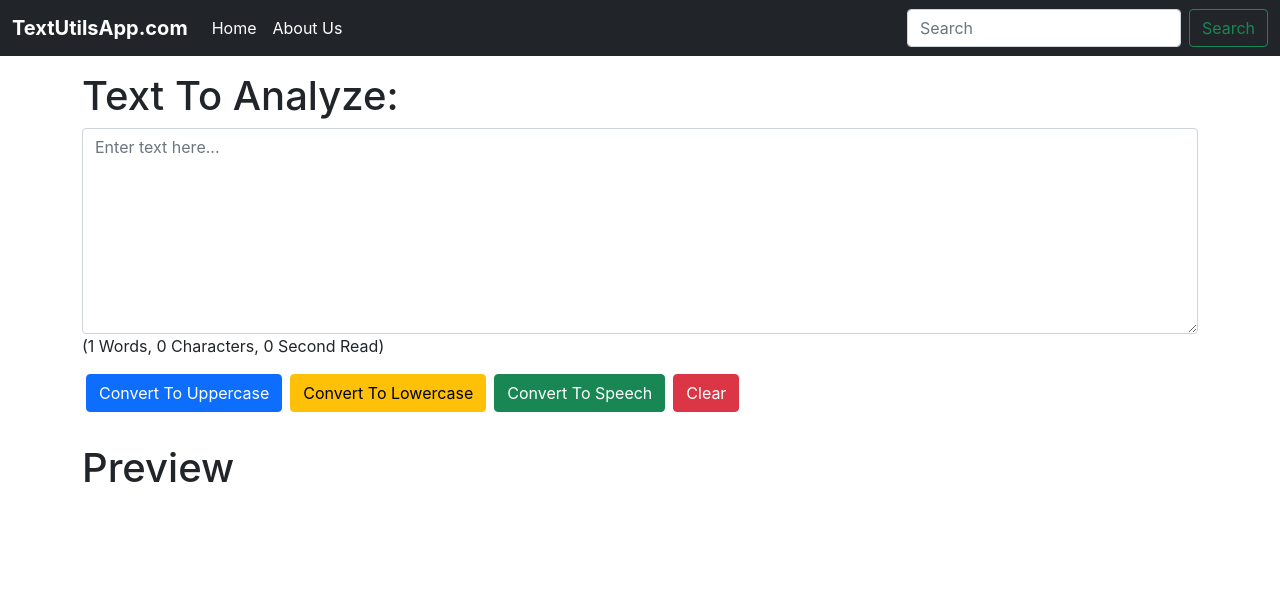
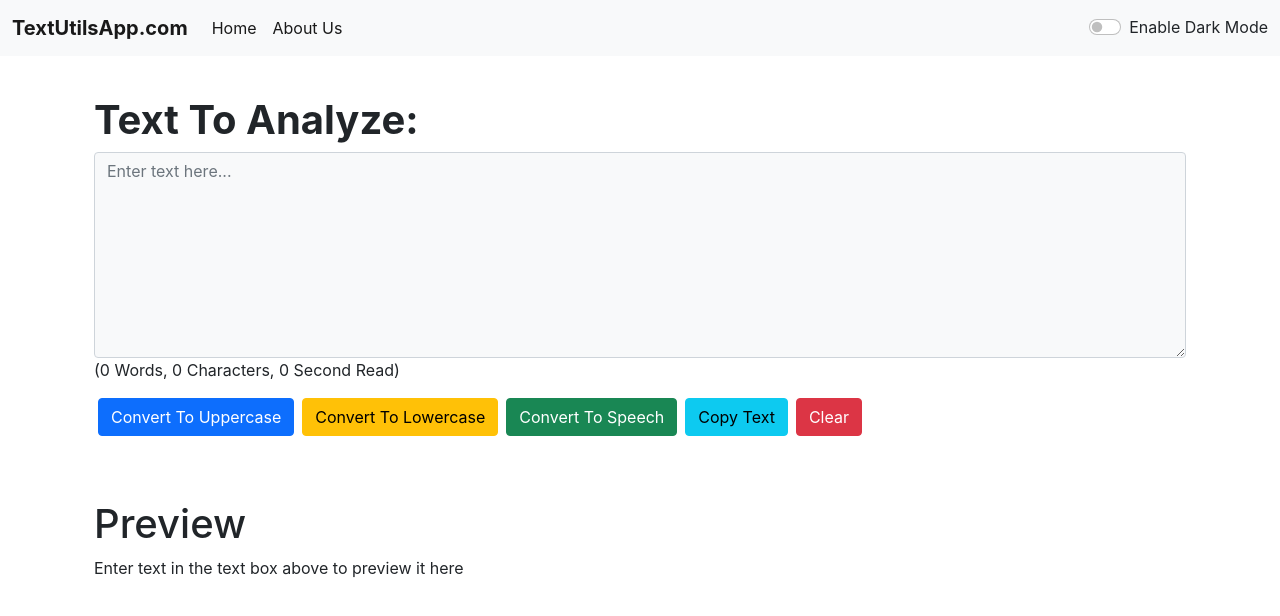
Before and after one commit to mehul-srivastava/textutils-react, a React (Create React App) app: page / in a window 1280 px wide. Shown: the top 616 px of the page. Built offline with nearby package versions, Linux system fonts and the light colour scheme.

Commit message:
dark mode to entire app

```diff
--- a/src/App.js
+++ b/src/App.js
@@ -1,13 +1,26 @@
+import { useState } from "react";
 import About from "./components/About";
 import Navbar from "./components/Navbar";
 import TextForm from "./components/TextForm";
 
 function App() {
+  const [theme, setTheme] = useState("light");
+  const toggleMode = () => {
+    if (theme == "light") {
+      setTheme("dark");
+      document.body.style.backgroundColor = "#343a40";
+      document.body.style.color = "#fff";
+    } else {
+      setTheme("light");
+      document.body.style.backgroundColor = "#fff";
+      document.body.style.color = "#343a40";
+    }
+  };
   return (
     <>
-      <Navbar title="TextUtilsApp" aboutText="About Us" />
-      <TextForm />
-      {/* <About /> */}
+      <Navbar title="TextUtilsApp" mode={theme} toggleMode={toggleMode} />
+      <TextForm mode={theme} />
+      {/* <About mode={theme} /> */}
     </>
   );
 }
--- a/src/components/About.js
+++ b/src/components/About.js
@@ -1,56 +1,29 @@
-import { useState } from "react";
-
-function About() {
-  const [myStyle, setMyStyle] = useState({
-    backgroundColor: "black",
-    color: "white",
-  });
-
-  const [btnText, setBtnText] = useState({
-    text: "Enable Light Mode",
-    style: "light",
-  });
-
-  const handleDarkMode = () => {
-    if (myStyle.color == "white") {
-      setMyStyle({
-        backgroundColor: "white",
-        color: "black",
-      });
-
-      setBtnText({
-        text: "Enable Dark Mode",
-        style: "dark",
-      });
-    } else {
-      setMyStyle({
-        backgroundColor: "black",
-        color: "white",
-      });
-
-      setBtnText({
-        text: "Enable Light Mode",
-        style: "light",
-      });
-    }
-  };
-
+function About(props) {
   return (
-    <div className="container my-4 p-4" style={myStyle}>
+    <div
+      className={`container my-4 p-4 bg-${
+        props.mode == "light" ? "white" : "grey"
+      }`}
+    >
       <h1>
         <b>About Us</b>
       </h1>
       <div className="accordion" id="accordionExample">
-        <div className="accordion-item">
+        <div
+          className={`accordion-item bg-${
+            props.mode == "light" ? "white" : "dark"
+          }`}
+        >
           <h2 className="accordion-header" id="headingOne">
             <button
-              className="accordion-button"
+              className={`accordion-button bg-${
+                props.mode == "light" ? "white" : "dark"
+              } text-${props.mode == "light" ? "dark" : "light"}`}
               type="button"
               data-bs-toggle="collapse"
               data-bs-target="#collapseOne"
               aria-expanded="true"
               aria-controls="collapseOne"
-              style={myStyle}
             >
               Accordion Item #1
             </button>
@@ -61,7 +34,7 @@ function About() {
             aria-labelledby="headingOne"
             data-bs-parent="#accordionExample"
           >
-            <div className="accordion-body" style={myStyle}>
+            <div className="accordion-body">
               <strong>This is the first item's accordion body.</strong> It is
               shown by default, until the collapse plugin adds the appropriate
               classes that we use to style each element. These classes control
@@ -73,16 +46,21 @@ function About() {
             </div>
           </div>
         </div>
-        <div className="accordion-item">
+        <div
+          className={`accordion-item bg-${
+            props.mode == "light" ? "white" : "dark"
+          }`}
+        >
           <h2 className="accordion-header" id="headingTwo">
             <button
-              className="accordion-button collapsed"
+              className={`accordion-button collapsed bg-${
+                props.mode == "light" ? "white" : "dark"
+              } text-${props.mode == "light" ? "dark" : "light"}`}
               type="button"
               data-bs-toggle="collapse"
               data-bs-target="#collapseTwo"
               aria-expanded="false"
               aria-controls="collapseTwo"
-              style={myStyle}
             >
               Accordion Item #2
             </button>
@@ -93,7 +71,7 @@ function About() {
             aria-labelledby="headingTwo"
             data-bs-parent="#accordionExample"
           >
-            <div className="accordion-body" style={myStyle}>
+            <div className="accordion-body">
               <strong>This is the second item's accordion body.</strong> It is
               hidden by default, until the collapse plugin adds the appropriate
               classes that we use to style each element. These classes control
@@ -105,16 +83,21 @@ function About() {
             </div>
           </div>
         </div>
-        <div className="accordion-item">
+        <div
+          className={`accordion-item bg-${
+            props.mode == "light" ? "white" : "dark"
+          }`}
+        >
           <h2 className="accordion-header" id="headingThree">
             <button
-              className="accordion-button collapsed"
+              className={`accordion-button collapsed bg-${
+                props.mode == "light" ? "white" : "dark"
+              } text-${props.mode == "light" ? "dark" : "light"}`}
               type="button"
               data-bs-toggle="collapse"
               data-bs-target="#collapseThree"
               aria-expanded="false"
               aria-controls="collapseThree"
-              style={myStyle}
             >
               Accordion Item #3
             </button>
@@ -125,7 +108,7 @@ function About() {
             aria-labelledby="headingThree"
             data-bs-parent="#accordionExample"
           >
-            <div className="accordion-body" style={myStyle}>
+            <div className="accordion-body">
               <strong>This is the third item's accordion body.</strong> It is
               hidden by default, until the collapse plugin adds the appropriate
               classes that we use to style each element. These classes control
@@ -139,9 +122,6 @@ function About() {
         </div>
       </div>
       <br />
-      <button className={`btn btn-${btnText.style}`} onClick={handleDarkMode}>
-        {btnText.text}
-      </button>
     </div>
   );
 }
--- a/src/components/Navbar.js
+++ b/src/components/Navbar.js
@@ -3,7 +3,9 @@ import PropTypes from "prop-types";
 function Navbar(props) {
   return (
     <>
-      <nav className="navbar navbar-expand-lg navbar-dark bg-dark">
+      <nav
+        className={`navbar navbar-expand-lg sticky-top navbar-${props.mode} bg-${props.mode}`}
+      >
         <div className="container-fluid">
           <a className="navbar-brand" href="#">
             <b>{props.title}.com</b>
@@ -32,7 +34,24 @@ function Navbar(props) {
                 </a>
               </li>
             </ul>
-            <form className="d-flex">
+            <div className="form-check form-switch">
+              <input
+                className="form-check-input"
+                type="checkbox"
+                role="switch"
+                id="flexSwitchCheckDefault"
+                onClick={props.toggleMode}
+              />
+              <label
+                className={`form-check-label text-${
+                  props.mode == "dark" ? "light" : "dark"
+                }`}
+                htmlFor="flexSwitchCheckDefault"
+              >
+                Enable {props.mode == "dark" ? "Light" : "Dark"} Mode
+              </label>
+            </div>
+            {/* <form className="d-flex">
               <input
                 className="form-control me-2"
                 type="search"
@@ -42,7 +61,7 @@ function Navbar(props) {
               <button className="btn btn-outline-success" type="submit">
                 Search
               </button>
-            </form>
+            </form> */}
           </div>
         </div>
       </nav>
@@ -57,7 +76,7 @@ Navbar.propTypes = {
 
 Navbar.defaultProps = {
   title: "TextUtils.com",
-  aboutText: "About",
+  aboutText: "About Us",
 };
 
 export default Navbar;
--- a/src/components/TextForm.js
+++ b/src/components/TextForm.js
@@ -1,6 +1,6 @@
 import { useState } from "react";
 
-function TextForm() {
+function TextForm(props) {
   const [text, setText] = useState("");
   const [minsToRead, setMinsToRead] = useState("0 Second");
 
@@ -16,12 +16,20 @@ function TextForm() {
 
   const handleClearClick = () => {
     setText("");
+    setMinsToRead("0 Second");
   };
 
   const handleSpeechClick = () => {
     let msg = new SpeechSynthesisUtterance();
     msg.text = text;
     window.speechSynthesis.speak(msg);
+  };
+
+  const handleCopyClick = () => {
+    let text = document.getElementById("textBox");
+    text.select();
+    document.execCommand("copy");
+    alert("Text Copied!");
   };
 
   const handleOnChange = (e) => {
@@ -38,19 +46,24 @@ function TextForm() {
   };
 
   return (
-    <div className="container my-3">
-      <h1>Text To Analyze:</h1>
+    <div className="container my-3 p-4">
+      <h1>
+        <b>Text To Analyze:</b>
+      </h1>
       <div className="form-group">
         <textarea
-          className="form-control"
+          className={`form-control bg-${
+            props.mode == "dark" ? "dark" : "light"
+          } text-${props.mode == "dark" ? "light" : "dark"}`}
           rows="8"
+          id="textBox"
           onChange={handleOnChange}
           placeholder="Enter text here..."
           value={text}
         ></textarea>
         <label htmlFor="">
-          ({text.split(" ").length} Words, {text.length} Characters,{" "}
-          {minsToRead} Read)
+          ({text.length > 0 ? text.split(" ").length : "0"} Words, {text.length}{" "}
+          Characters, {minsToRead} Read)
         </label>
         <br />
         <button
@@ -71,11 +84,18 @@ function TextForm() {
         >
           Convert To Speech
         </button>
+        <button className="btn btn-info my-3 mx-1" onClick={handleCopyClick}>
+          Copy Text
+        </button>
         <button className="btn btn-danger my-3 mx-1" onClick={handleClearClick}>
           Clear
         </button>
-        <h1 className="my-3">Preview</h1>
-        <p>{text}</p>
+        <h1 className="mt-5">Preview</h1>
+        <p>
+          {text.length > 0
+            ? text
+            : "Enter text in the text box above to preview it here"}
+        </p>
       </div>
     </div>
   );
```
